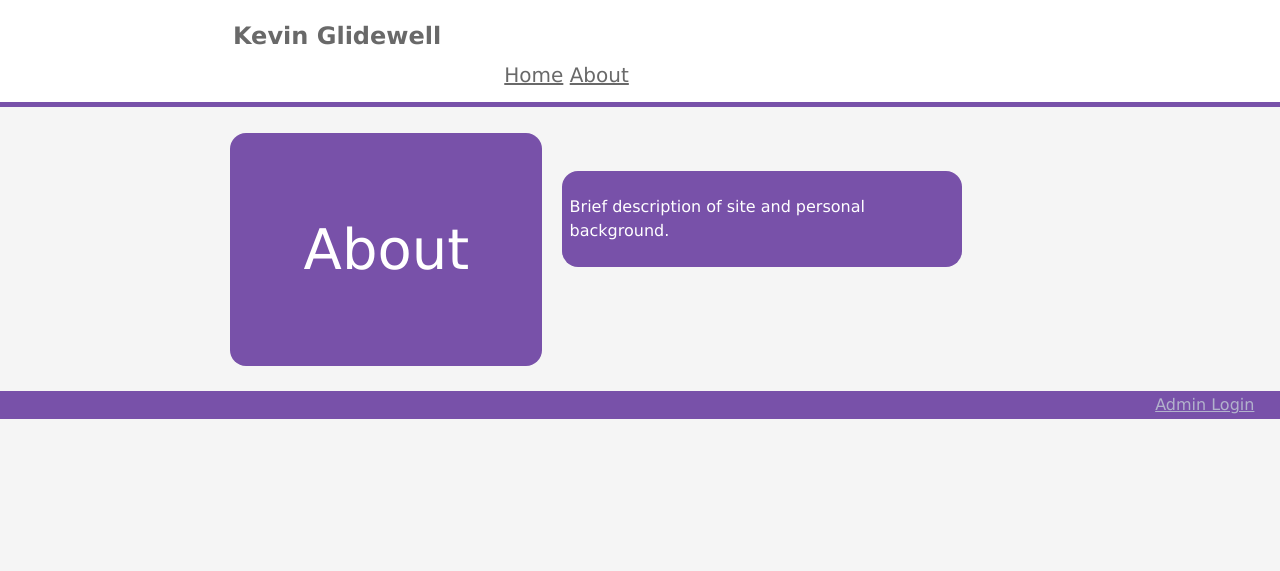
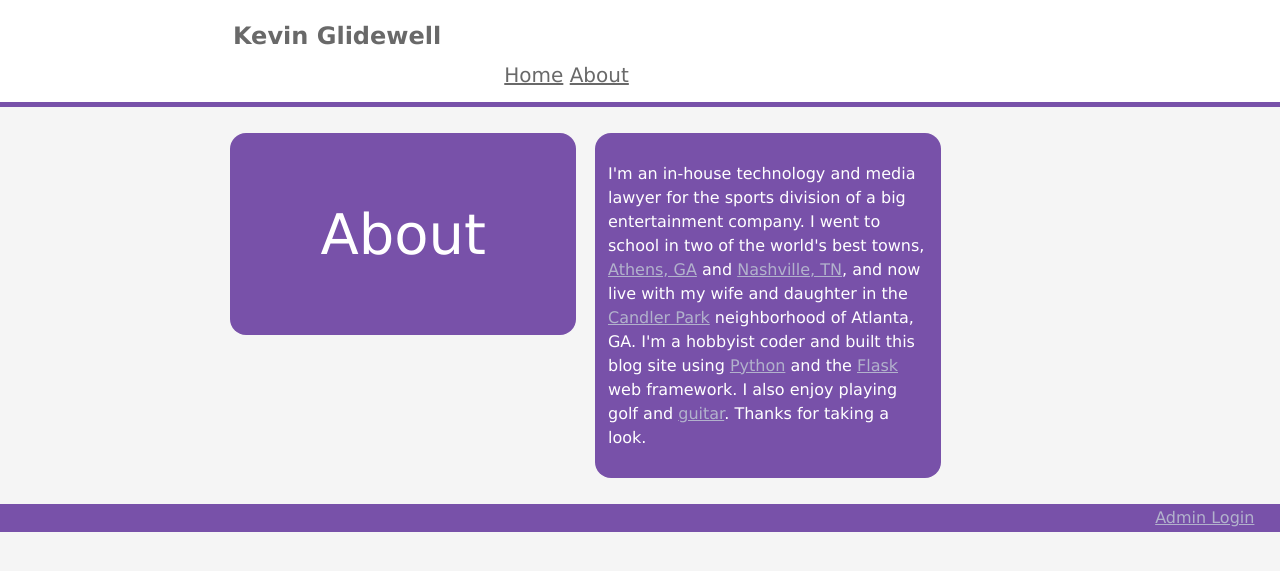
Before and after one commit to kpglide/blog, a Flask app: page /about in a window 1280 px wide. Shown: the top 571 px of the page. Run offline with Flask 2, Linux system fonts and the light colour scheme; some libraries are stand-ins or nearby versions.

Commit message:
'updated'

```diff
--- a/app/static/base_styles.css
+++ b/app/static/base_styles.css
@@ -42,7 +42,7 @@ body {
 	color: #696969;
 }
 
-/* Styles for maing Index page, including blog post container,
+/* Styles for main Index page, including blog post container,
 and post title, body and byline styles */
 
 #post_wrapper {
@@ -66,7 +66,6 @@ and post title, body and byline styles */
 }
 
 #title {
-	font-size: 150%;
 	font-weight: bold;
 	color: black;
 	line-height: 25%;
@@ -127,7 +126,7 @@ and post title, body and byline styles */
 	background-color: #7851a9;
 	color: white;
 	font-size: 350%;
-	padding: .5em;
+	padding: 1%;
 	-webkit-border-radius: 16px;
 	-moz-border-radius: 16px;
 	border-radius: 16px;
@@ -142,10 +141,14 @@ and post title, body and byline styles */
 	background-color: #7851a9;
 	color: white;
 	line-height: 1.5em;
-	padding: .5em;
+	padding: 1%;
 	-webkit-border-radius: 16px;
 	-moz-border-radius: 16px;
 	border-radius: 16px;
+}
+
+#about_body a {
+	color: #b2b2cc;
 }
 
 /* Footer styles */
@@ -183,6 +186,10 @@ and post title, body and byline styles */
 	margin: 1%;
 }
 
+#title {
+	font-size: 150%;
+}
+
 #sidebar {
 	margin: 1%;
 }
@@ -209,15 +216,15 @@ and post title, body and byline styles */
 
 #about_body {
 	float: left;
-	margin: 5% 1% 2% 0%;
-	width: 30%;
+	margin: 2% 1% 2% 0%;
+	width: 25%;
 	max-width: 600px;
 }
 
 #about_title {
   float: left;
   margin: 2% 1.5% 2% 18%;
-  width: 20%;
+  width: 25%;
 }
 
 #form_container {
--- a/app/templates/about.html
+++ b/app/templates/about.html
@@ -6,6 +6,20 @@
 </div>
 
 <div id="about_body">
-	<p>Brief description of site and personal background.</p>
+	<p>I'm an in-house technology and media lawyer
+	for the sports division of a big entertainment company.
+	I went to school in two of the world's best towns,
+	<a href="http://www.kiplinger.com/article/business/T012-C000-S002-no-5-athens-georgia.html">
+	Athens, GA</a> and <a href="http://www.forbes.com/sites/pauljankowski/2013/01/23/nashville-is-nowville-and-has-been-for-a-while/">
+	Nashville, TN</a>, and now live with my wife and daughter in the
+	<a href="http://en.wikipedia.org/wiki/Candler_Park">
+	Candler Park</a> neighborhood of Atlanta, GA.
+	I'm a hobbyist coder and built this blog site using
+	<a href="https://www.python.org/about/">Python</a> and the
+	<a href="http://flask.pocoo.org/">
+	Flask</a> web framework.
+	I also enjoy playing golf and
+	<a href="http://en.wikipedia.org/wiki/Fingerstyle_guitar#Travis_picking">
+	guitar</a>.  Thanks for taking a look.
 </div>
 {% endblock %}
--- a/app/templates/index.html
+++ b/app/templates/index.html
@@ -22,7 +22,9 @@
 </div>
 
 <div id="sidebar">
-	<p>About content describing the site.</p>
+	<p>Hey, I'm a technology and media lawyer in Atlanta, Georia.  This is my
+	personal blog.  It's powered by Python and the Flask web
+	framework.  Thanks for checking it out.  <a href="{{ url_for('about') }}">More</a></p>
 </div>
 
 {% endblock %}
```
Also changed, not shown: requirements.txt (added, +11 -0 lines), test.db.
